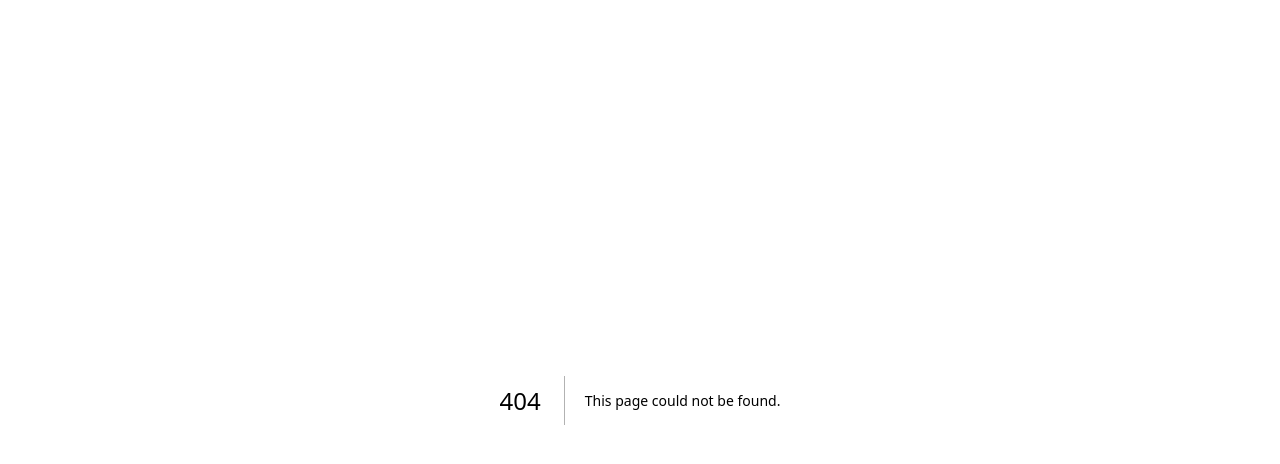
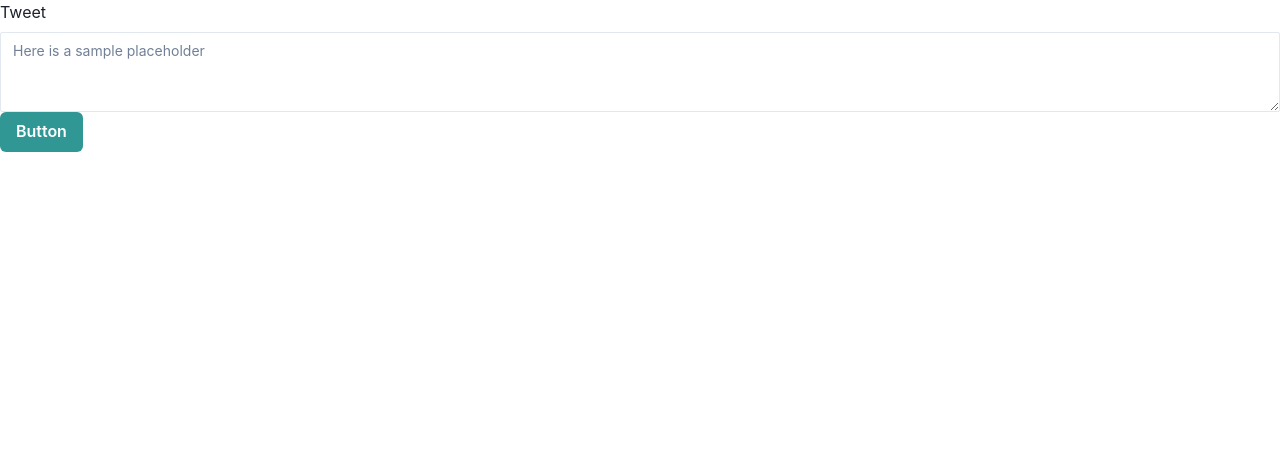
Before and after one commit to bannzai/kiminoadanaha, a Next.js app: page /home in a window 1280 px wide. Before the commit this address had no page. Shown: the top 464 px of the page. Built offline with nearby package versions, Linux system fonts and the light colour scheme.

Commit message:
Move to home

```diff
--- /dev/null
+++ b/pages/home.tsx
@@ -0,0 +1,88 @@
+import Head from "next/head";
+import Image from "next/image";
+import styles from "../styles/Home.module.css";
+import {
+  Button,
+  Textarea,
+  Text,
+  Alert,
+  AlertIcon,
+  AlertTitle,
+  AlertDescription,
+} from "@chakra-ui/react";
+import { useState } from "react";
+import { NameResponse } from "./api/name";
+
+export default function Home() {
+  const [tweet, setTweet] = useState("");
+  const [named, setNamed] = useState<Extract<
+    NameResponse,
+    { result: "success" }
+  > | null>(null);
+  const [error, setError] = useState<Extract<
+    NameResponse,
+    { result: "failure" }
+  > | null>(null);
+  const [loading, setLoading] = useState(false);
+
+  const handleInputChange = (e: React.ChangeEvent<HTMLTextAreaElement>) => {
+    const inputValue = e.target.value;
+    setTweet(inputValue);
+  };
+
+  const handleOnClick = () => {
+    const f = async () => {
+      setLoading(true);
+      const response = await fetch("/api/name", {
+        method: "POST",
+        headers: {
+          "Content-Type": "application/json",
+        },
+        body: JSON.stringify({ tweet: tweet }),
+      });
+      const named = await (response.json() as Promise<NameResponse>);
+      if (named.result === "success") {
+        setNamed(named);
+      } else {
+        setError(named);
+      }
+      setLoading(false);
+    };
+
+    f();
+  };
+  return (
+    <>
+      <Text mb="8px">Tweet</Text>
+      <Textarea
+        value={tweet}
+        onChange={handleInputChange}
+        placeholder="Here is a sample placeholder"
+        size="sm"
+      />
+      <Button
+        colorScheme="teal"
+        size="md"
+        onClick={handleOnClick}
+        isLoading={loading}
+      >
+        Button
+      </Button>
+      {named && (
+        <div>
+          <Text>Named: {named.nickname}</Text>
+          <Text aria-multiline={true}>OpenAI Say: {named.fullText}</Text>
+        </div>
+      )}
+      {error && (
+        <div>
+          <Alert status="error">
+            <AlertIcon />
+            <AlertTitle>リクエストに失敗しました</AlertTitle>
+            <AlertDescription>{error.message}</AlertDescription>
+          </Alert>
+        </div>
+      )}
+    </>
+  );
+}
```
